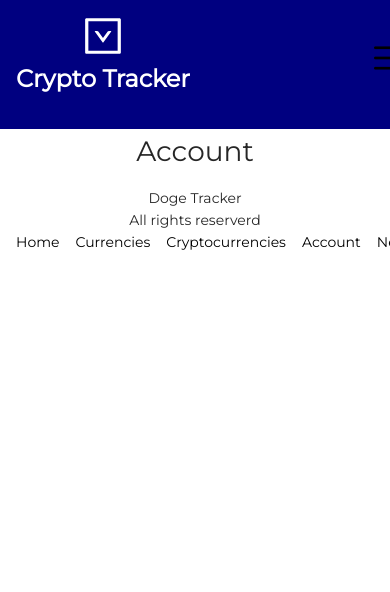
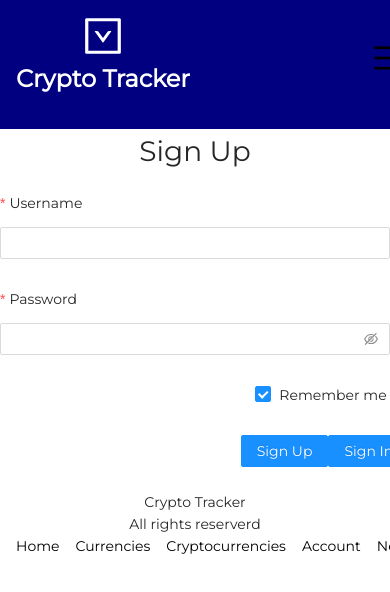
Before and after one commit to Manjellion/crypto-tracker, a React (Create React App) app in the folder my-app/: page /Account in a window 390 px wide. Shown: the top 592 px of the page. Built offline with nearby package versions, Linux system fonts and the light colour scheme.

Commit message:
created hamburger
Hamburger menu created for mobile screens, the menu can be opened closed and will close upon clicking onto a navigation link

```diff
--- a/my-app/src/App.js
+++ b/my-app/src/App.js
@@ -32,7 +32,7 @@
                 </div>
             </div>
             <div className="footer">
-                Doge Tracker <br />
+                Crypto Tracker <br />
                 All rights reserverd <br />
                 <Link to="/Home">Home</Link>
                 <Link to="/currencies">Currencies</Link>
--- a/my-app/src/components/Account.jsx
+++ b/my-app/src/components/Account.jsx
@@ -1,11 +1,92 @@
 import React from 'react';
+import { Form, Input, Button, Checkbox } from 'antd';
+import { Link, Route} from 'react-router-dom';
+import SignIn from './SignInAccount';
 
 const Account = () => {
+    const onFinish = (values) => {
+      console.log('Success:', values);
+    };
+
+    const onFinishFailed = (errorInfo) => {
+      console.log('Failed:', errorInfo);
+    };
+
     return (
-        <div className="App">
-            <h1>Account</h1>
-        </div>
-    )
+        <div className="Account-form">
+            <h1>Sign Up</h1>
+            <Form
+                name="basic"
+                labelCol={{
+                span: 8,
+                }}
+                wrapperCol={{
+                span: 10,
+                }}
+                initialValues={{
+                remember: true,
+                }}
+                onFinish={onFinish}
+                onFinishFailed={onFinishFailed}
+                autoComplete="off"
+            >
+                <Form.Item
+                label="Username"
+                name="username"
+                rules={[
+                    {
+                    required: true,
+                    message: 'Please input your username!',
+                    },
+                ]}
+                >
+                <Input />
+                </Form.Item>
+
+                <Form.Item
+                label="Password"
+                name="password"
+                rules={[
+                    {
+                    required: true,
+                    message: 'Please input your password!',
+                    },
+                ]}
+                >
+                <Input.Password />
+                </Form.Item>
+
+                <Form.Item
+                name="remember"
+                valuePropName="checked"
+                wrapperCol={{
+                    offset: 8,
+                    span: 8,
+                }}
+                >
+                <Checkbox>Remember me</Checkbox>
+                </Form.Item>
+
+                <Form.Item
+                wrapperCol={{
+                    offset: 8,
+                    span: 8,
+                }}
+                >
+                <Button type="primary" htmlType="submit">
+                    <Link>
+                        Sign Up
+                    </Link>
+                </Button>
+                <Button type="primary" htmlType="submit">
+                    <Link>
+                        Sign In
+                    </Link>
+                </Button>
+                </Form.Item>
+            </Form>
+      </div>
+    );
 }
 
-export default Account
+export default Account;
--- /dev/null
+++ b/my-app/src/components/SignInAccount.jsx
@@ -0,0 +1,91 @@
+import React from 'react';
+import { Form, Input, Button, Checkbox } from 'antd';
+import { Link } from 'react-router-dom';
+
+const SignIn = () => {
+    const onFinish = (values) => {
+      console.log('Success:', values);
+    };
+
+    const onFinishFailed = (errorInfo) => {
+      console.log('Failed:', errorInfo);
+    };
+
+    return (
+        <div className="Account-form">
+            <h1>Sign Up</h1>
+            <Form
+                name="basic"
+                labelCol={{
+                span: 8,
+                }}
+                wrapperCol={{
+                span: 10,
+                }}
+                initialValues={{
+                remember: true,
+                }}
+                onFinish={onFinish}
+                onFinishFailed={onFinishFailed}
+                autoComplete="off"
+            >
+                <Form.Item
+                label="Username"
+                name="username"
+                rules={[
+                    {
+                    required: true,
+                    message: 'Please input your username!',
+                    },
+                ]}
+                >
+                <Input />
+                </Form.Item>
+
+                <Form.Item
+                label="Password"
+                name="password"
+                rules={[
+                    {
+                    required: true,
+                    message: 'Please input your password!',
+                    },
+                ]}
+                >
+                <Input.Password />
+                </Form.Item>
+
+                <Form.Item
+                name="remember"
+                valuePropName="checked"
+                wrapperCol={{
+                    offset: 8,
+                    span: 8,
+                }}
+                >
+                <Checkbox>Remember me</Checkbox>
+                </Form.Item>
+
+                <Form.Item
+                wrapperCol={{
+                    offset: 8,
+                    span: 8,
+                }}
+                >
+                <Button type="primary" htmlType="submit">
+                    <Link>
+                        Sign In
+                    </Link>
+                </Button>
+                <Button type="primary" htmlType="submit">
+                    <Link to>
+                        Sign Up
+                    </Link>
+                </Button>
+                </Form.Item>
+            </Form>
+      </div>
+    );
+}
+
+export default SignIn;
--- a/my-app/src/components/index.js
+++ b/my-app/src/components/index.js
@@ -3,4 +3,5 @@
 export { default as Currencies } from './currencies';
 export { default as Cryptocurrencies} from './CryptoCurrencies';
 export { default as Account } from './Account';
+export { default as SignIn } from './SignInAccount';
 export { default as News } from './News';
```
Also changed, not shown: 1 other file (tests, documents, lock files or other folders).
